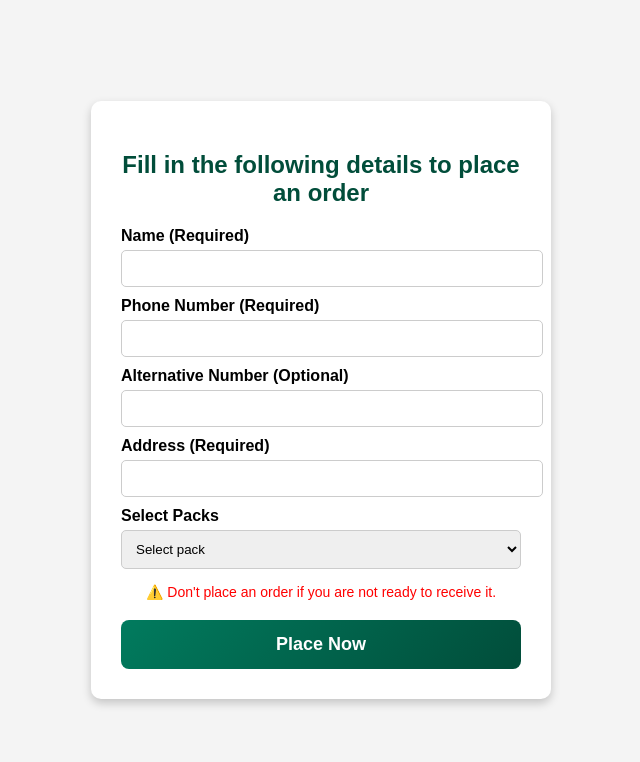
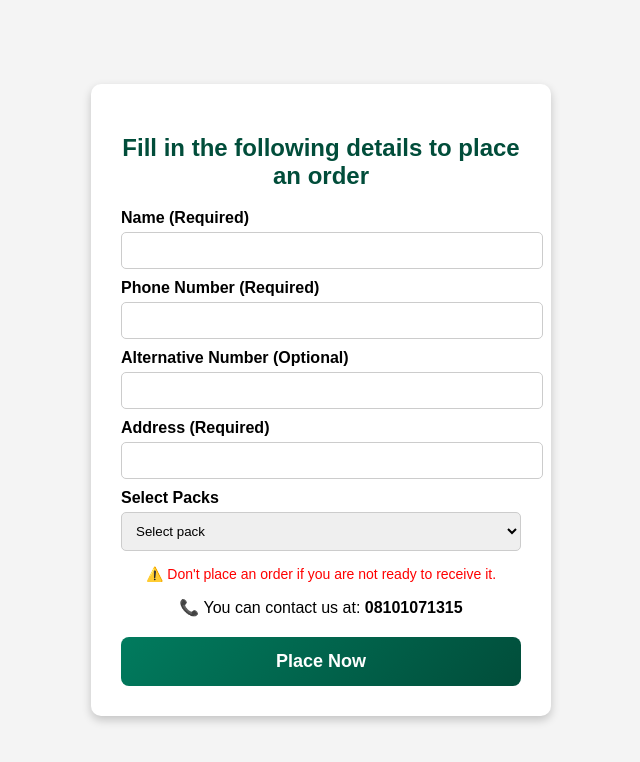
Before and after one commit to Phi-star/KINTAN, a website: page Order-now.html in a window 1280 px wide. Shown: the whole page, without its empty margins (319-959 px from the left). Drawn offline with Linux system fonts and the light colour scheme.

Commit message:
Update Order-now.html

```diff
--- a/Order-now.html
+++ b/Order-now.html
@@ -36,6 +36,7 @@
             </select>
 
             <p class="warning">⚠️ Don't place an order if you are not ready to receive it.</p>
+<p class="contact-info">📞 You can contact us at: <strong>08101071315</strong></p>
 
             <button type="submit" class="place-order-btn">Place Now</button>
         </form>
```
